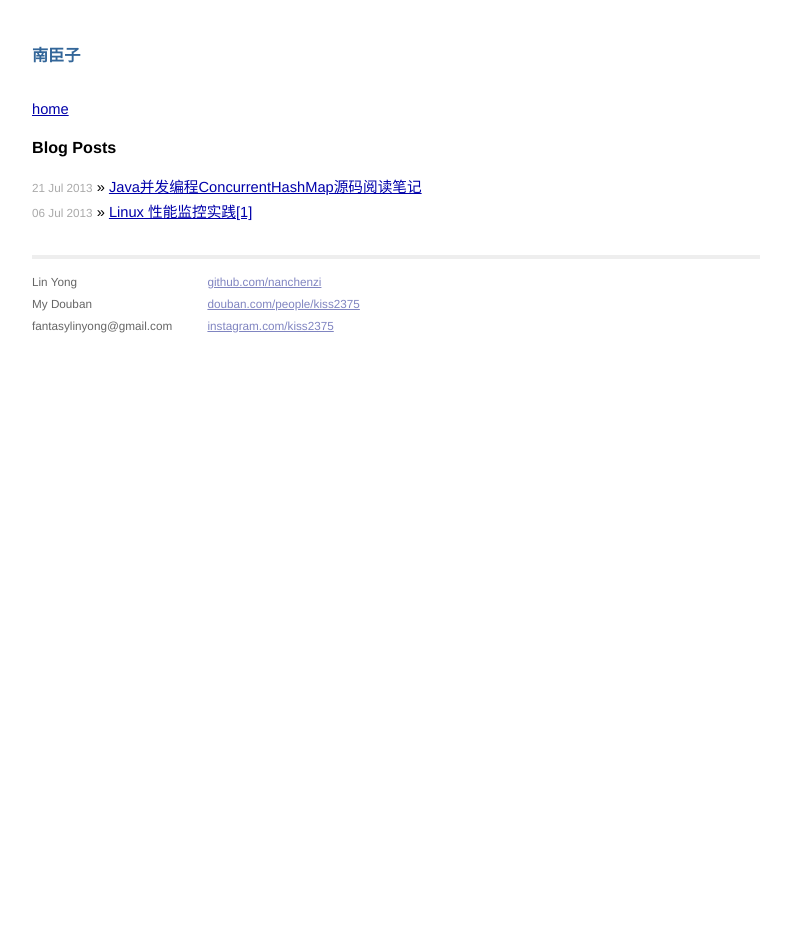
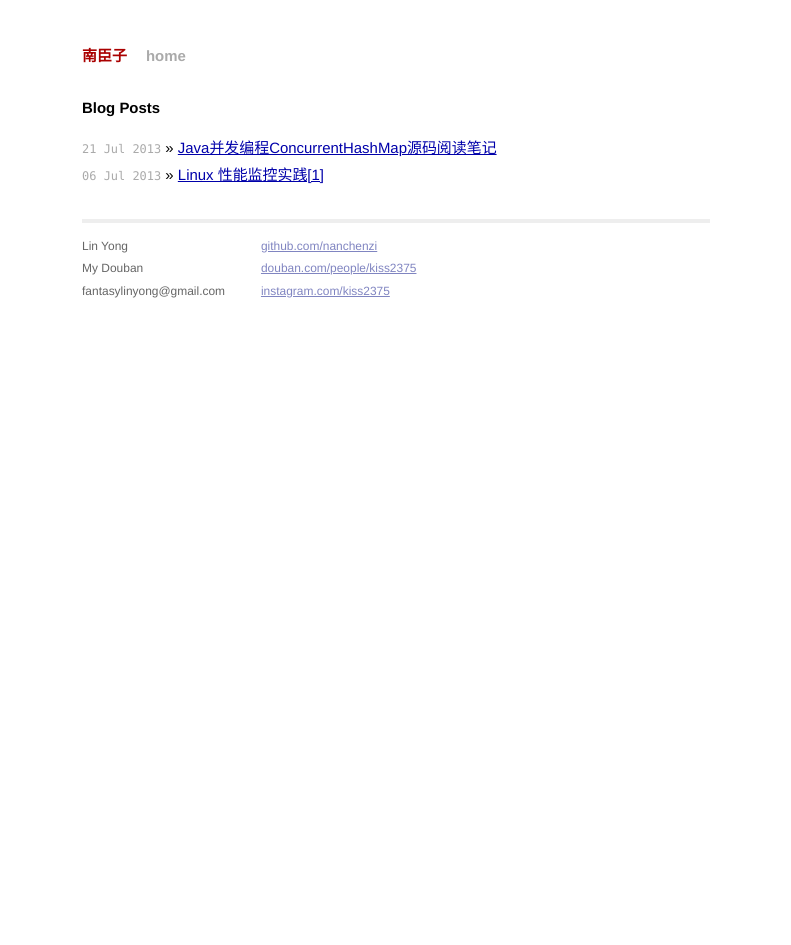
Before and after one commit to nanchenzi/jekyll-blog, a Jekyll site: the page built from index.html, in a window 1280 px wide. Shown: the whole page, without its empty margins (244-1035 px from the left). Built offline with Jekyll 4.4.1, drawn with Linux system fonts in a browser that asks for light colours.

Commit message:
Update main.css

```diff
--- a/css/main.css
+++ b/css/main.css
@@ -4,60 +4,54 @@
 /*
 /*****************************************************************************/
 
+/* Global Reset */
 * {
   margin: 0;
   padding: 0;
 }
 
-html, body {
-        height: 100%;
-}
+html, body { height: 100%; }
 
 body {
-        background-color: white;
-        font: 13.34px helvetica, arial, clean, sans-serif;
-        *font-size: small;
-        text-align: center;
+  background-color: #FFF;
+  font: 13.34px Helvetica, Arial, sans-serif;
+  font-size: small;
+  text-align: left;
 }
 
 h1, h2, h3, h4, h5, h6 {
-        font-size: 100%;
-        margin-top: 1em;
-}
+  font-size: 100%; }
 
-h1 {
-        font-size: 110%;
-        margin-bottom: 1em;
-}
+h1 { margin-bottom: 1em; }
+p { margin: 1em 0; }
 
-p {
-        margin: 1em 0;
-}
-
-a {
-        color: #00a;
-}
-
-a:hover {
-        color: black;
-}
-
-a:visited {
-        color: #a0a;
-}
+a         { color: #00a; }
+a:hover   { color: #000; }
+a:visited { color: #a0a; }
 
 table {
   font-size: inherit;
   font: 100%;
 }
 
-blockquote {
-        margin-left:1em;
+/*****************************************************************************/
+/*
+/* Home
+/*
+/*****************************************************************************/
+ul.posts {
+  list-style-type: none;
+  margin-bottom: 2em;
 }
 
-::selection {
-    color: white;
-    background-color: #369;
+ul.posts li {
+  line-height: 1.75em;
+}
+
+ul.posts span {
+  color: #aaa;
+  font-family: Monaco, "Courier New", monospace;
+  font-size: 80%;
 }
 
 /*****************************************************************************/
@@ -67,30 +61,38 @@ blockquote {
 /*****************************************************************************/
 
 .site {
-        font-size: 110%;
+  font-size: 115%;
   text-align: justify;
-        width: 728px;
-        margin: 3em auto 2em auto;
+  width: 42em;
+  margin: 3em auto 2em;
   line-height: 1.5em;
 }
 
-h1, h2, h3, h4, h5, h6, .comments {
-        text-align: left;
+.site .header a {
+  font-weight: bold;
+  text-decoration: none;
 }
 
-.title {
-        color: #369;
-        font-weight: bold;
+.site .header h1.title {
+  display: inline-block;
   margin-bottom: 2em;
 }
 
-.site .title a {
-        color: #369;
-        text-decoration: none;
+.site .header h1.title a {
+  color: #a00;
 }
 
-.site .title a:hover {
-        color: black;
+.site .header h1.title a:hover {
+  color: #000;
+}
+
+.site .header a.extra {
+  color: #aaa;
+  margin-left: 1em;
+}
+
+.site .header a.extra:hover {
+  color: #000;
 }
 
 .site .meta {
@@ -110,39 +112,18 @@ h1, h2, h3, h4, h5, h6, .comments {
   margin-right: 3em;
 }
 
-.site .footer .contact a,
-.site .footer .rss a {
+.site .footer .contact a {
   color: #8085C1;
 }
 
 .site .footer .rss {
   margin-top: 1.1em;
-        margin-right: 0em;
+  margin-right: -.2em;
   float: right;
 }
 
-/*****************************************************************************/
-/*
-/* Home
-/*
-/*****************************************************************************/
-
-ul.posts {
-        list-style-type: none;
-        margin-bottom: 2em;
-}
-
-ul.posts li {
-        line-height: 1.75em;
-}
-
-ul.posts span {
-        color: #aaa;
-        font-size: 80%;
-}
-
-ul.posts a {
-        text-align: left;
+.site .footer .rss img {
+  border: 0;
 }
 
 /*****************************************************************************/
@@ -151,69 +132,34 @@ ul.posts a {
 /*
 /*****************************************************************************/
 
-#post {
-
-}
-
 /* standard */
-
-#post pre {
+.post pre {
   border: 1px solid #ddd;
   background-color: #eef;
   padding: 0 .4em;
-        overflow-x: auto;
-        white-space: pre-wrap;
-        white-space: -moz-pre-wrap !important;
-        white-space: -pre-wrap;
-        white-space: -o-pre-wrap;
-        word-wrap: break-word;
 }
 
-#post ul,
-#post ol {
+.post ul, .post ol {
   margin-left: 1.35em;
 }
 
-#post code {
+.post code {
   border: 1px solid #ddd;
   background-color: #eef;
-        font-size: 85%;
   padding: 0 .2em;
 }
 
-#post pre code {
+.post pre code {
   border: none;
 }
 
 /* terminal */
-
-#post pre.terminal {
-        border: 1px solid black;
+.post pre.terminal {
+  border: 1px solid #000;
   background-color: #333;
-        color: white;
+  color: #FFF;
 }
 
-#post pre.terminal code {
+.post pre.terminal code {
   background-color: #333;
 }
-
-#related {
-        margin-top: 2em;
-}
-
-#related h2 {
-        margin-bottom: 1em;
-}
-
-/*****************************************************************************/
-/*
-/* Ads
-/*
-/*****************************************************************************/
-
-.adsbygoogle {
-
-    width:468px;
-    height:60px;
-
-}
```
Lines whose indentation alone changed are shown as unchanged.
